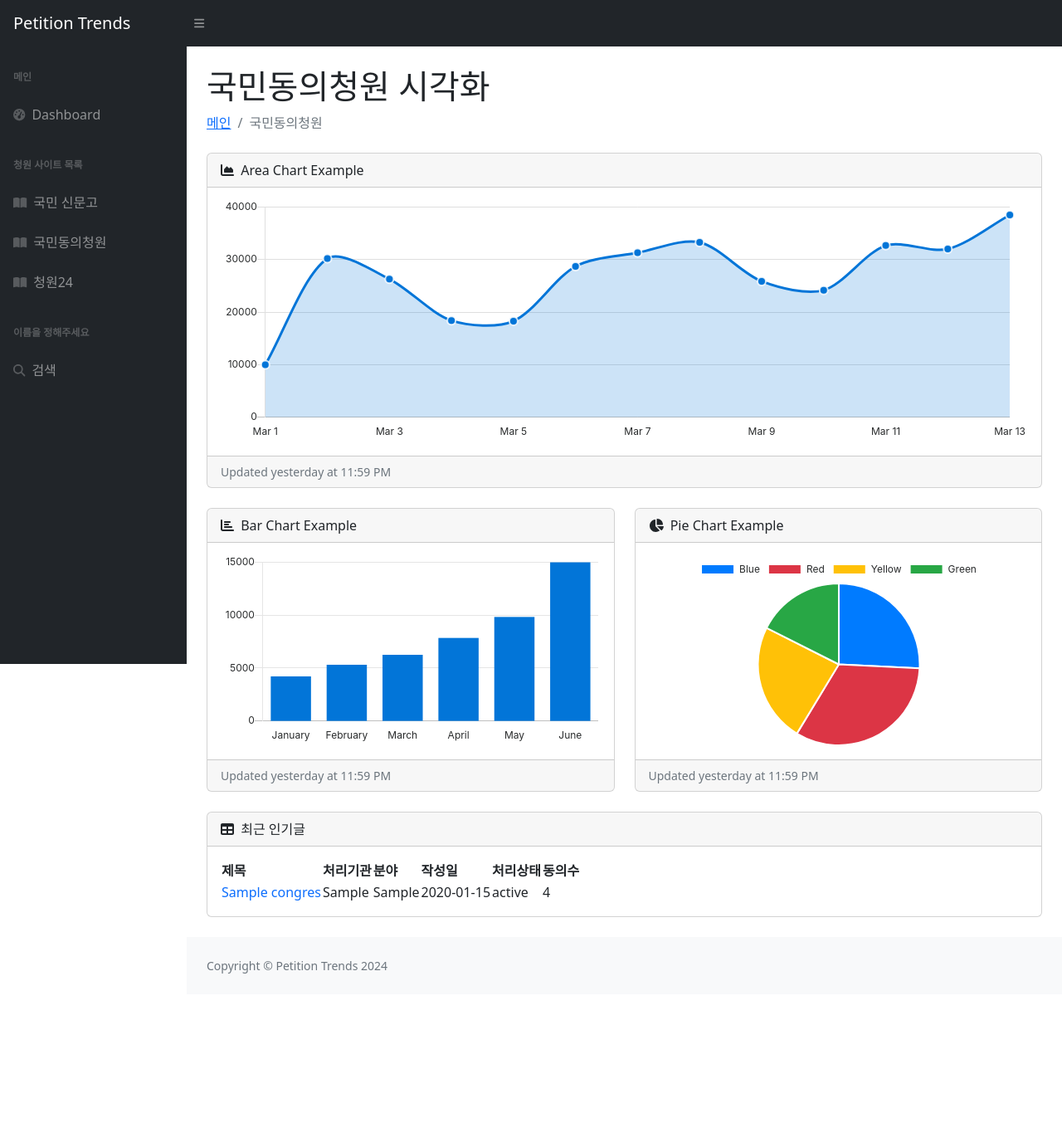
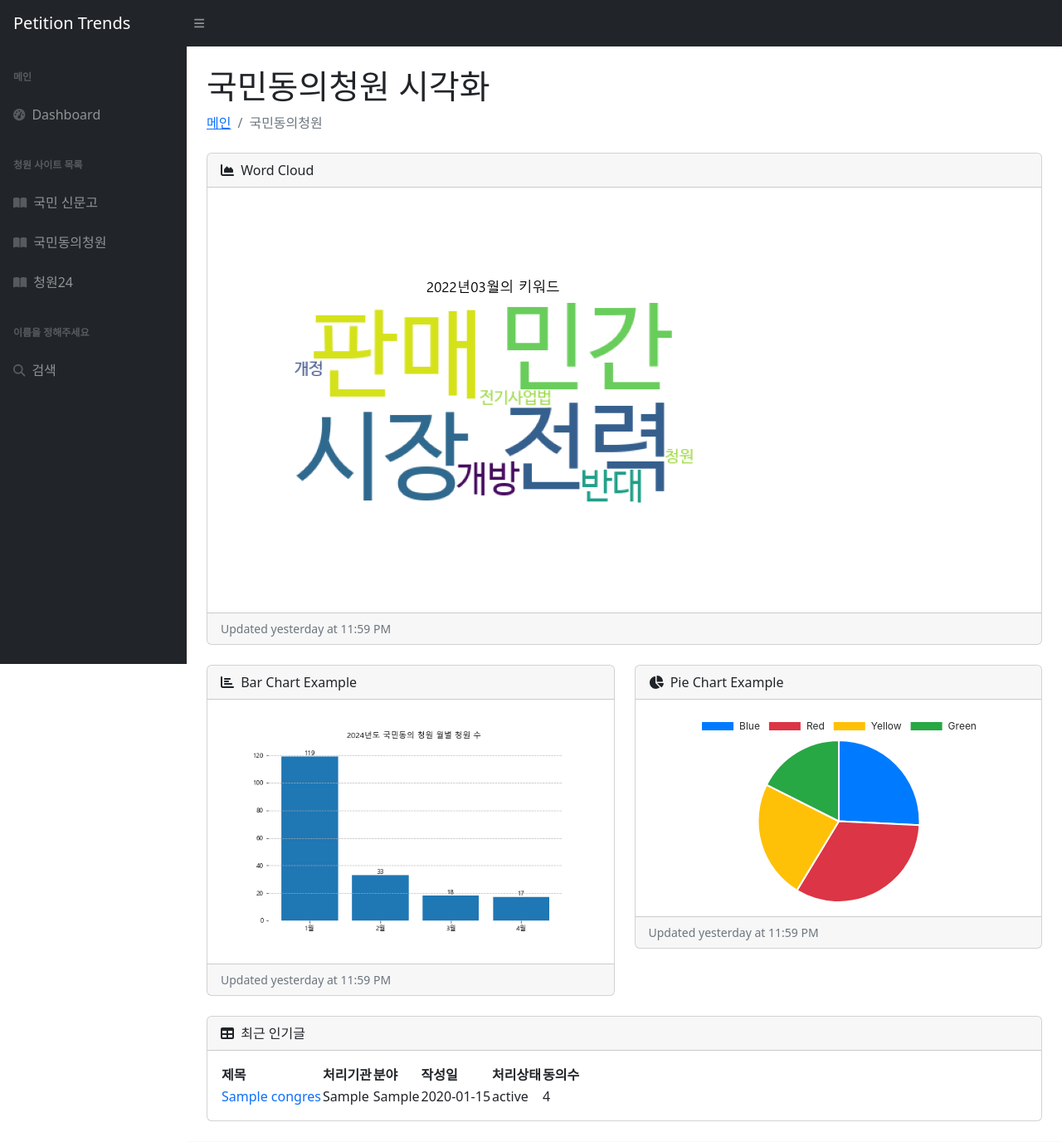
Before and after one commit to de3-1st-team3-2/Petition-Trend-Web, a Django app: page /congress/ in a window 1280 px wide. Shown: the top 1376 px of the page at 83% size. Before the commit the page ends 1173 px from the top, so only its background shows below. Run offline with Django 5.2, Linux system fonts and the light colour scheme; tables that the repository leaves empty hold one stand-in row (values such as "Sample post"); some libraries are stand-ins or nearby versions.

Commit message:
congress 워드 클라우드, 월별 청원수 시각화

```diff
--- a/visualize/templates/chart/charts_congress.html
+++ b/visualize/templates/chart/charts_congress.html
@@ -62,9 +62,11 @@
                         <div class="card mb-4">
                             <div class="card-header">
                                 <i class="fas fa-chart-area me-1"></i>
-                                Area Chart Example
+                                Word Cloud
                             </div>
-                            <div class="card-body"><canvas id="myAreaChart" width="100%" height="30"></canvas></div>
+                            <div class="card-body">
+                                <img src="{% static 'assets/img/wordCloud.png' %}" style="max-height: 1000px; width:auto"/>
+                            </div>
                             <div class="card-footer small text-muted">Updated yesterday at 11:59 PM</div>
                         </div>
                         <div class="row">
@@ -74,7 +76,10 @@
                                         <i class="fas fa-chart-bar me-1"></i>
                                         Bar Chart Example
                                     </div>
-                                    <div class="card-body"><canvas id="myBarChart" width="100%" height="50"></canvas></div>
+                                    <div class="card-body">
+                                        <img src="{% static 'assets/img/petition_num_2024_Congress.png' %}" style="width:100%"/>
+
+                                    </div>
                                     <div class="card-footer small text-muted">Updated yesterday at 11:59 PM</div>
                                 </div>
                             </div>
```
Also changed, not shown: static/assets/img/petition_num_2024_Congress.png (added), static/assets/img/wordCloud.png (added).
